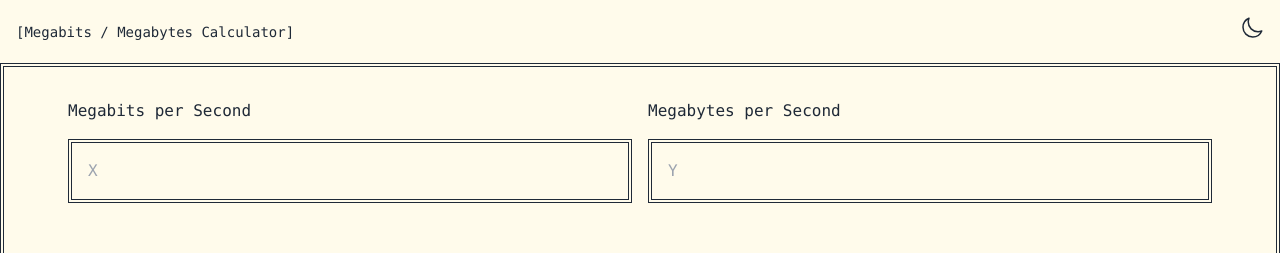
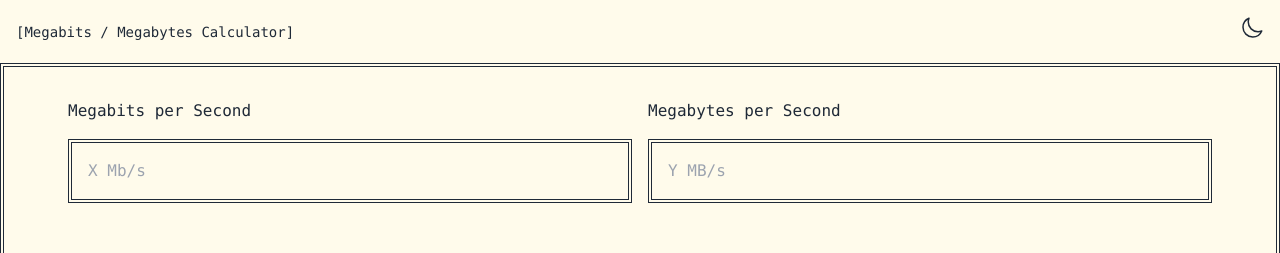
Before and after one commit to M-Drummond/Megabites-Megabytes, a React (Create React App) app: page / in a window 1280 px wide. Shown: the top 253 px of the page. Built offline with nearby package versions, Linux system fonts and the light colour scheme.

Commit message:
placeholder

```diff
--- a/src/components/Calculator.tsx
+++ b/src/components/Calculator.tsx
@@ -54,7 +54,7 @@ function Calculator({ darkMode, toggleDarkMode }) {
                         type="text"
                         value={megabits}
                         className="bg-transparent  border-current border-double border-4 p-4"
-                        placeholder="X"
+                        placeholder="X Mb/s"
                     />
                 </label>
                 <label className="flex flex-col gap-2">
@@ -65,7 +65,7 @@ function Calculator({ darkMode, toggleDarkMode }) {
                         onChange={handleMegabytesChange}
                         className="bg-transparent  border-current border-double border-4 p-4"
                         id="megabytesInput"
-                        placeholder="Y"
+                        placeholder="Y MB/s"
                     />
                 </label>
             </form>
```
